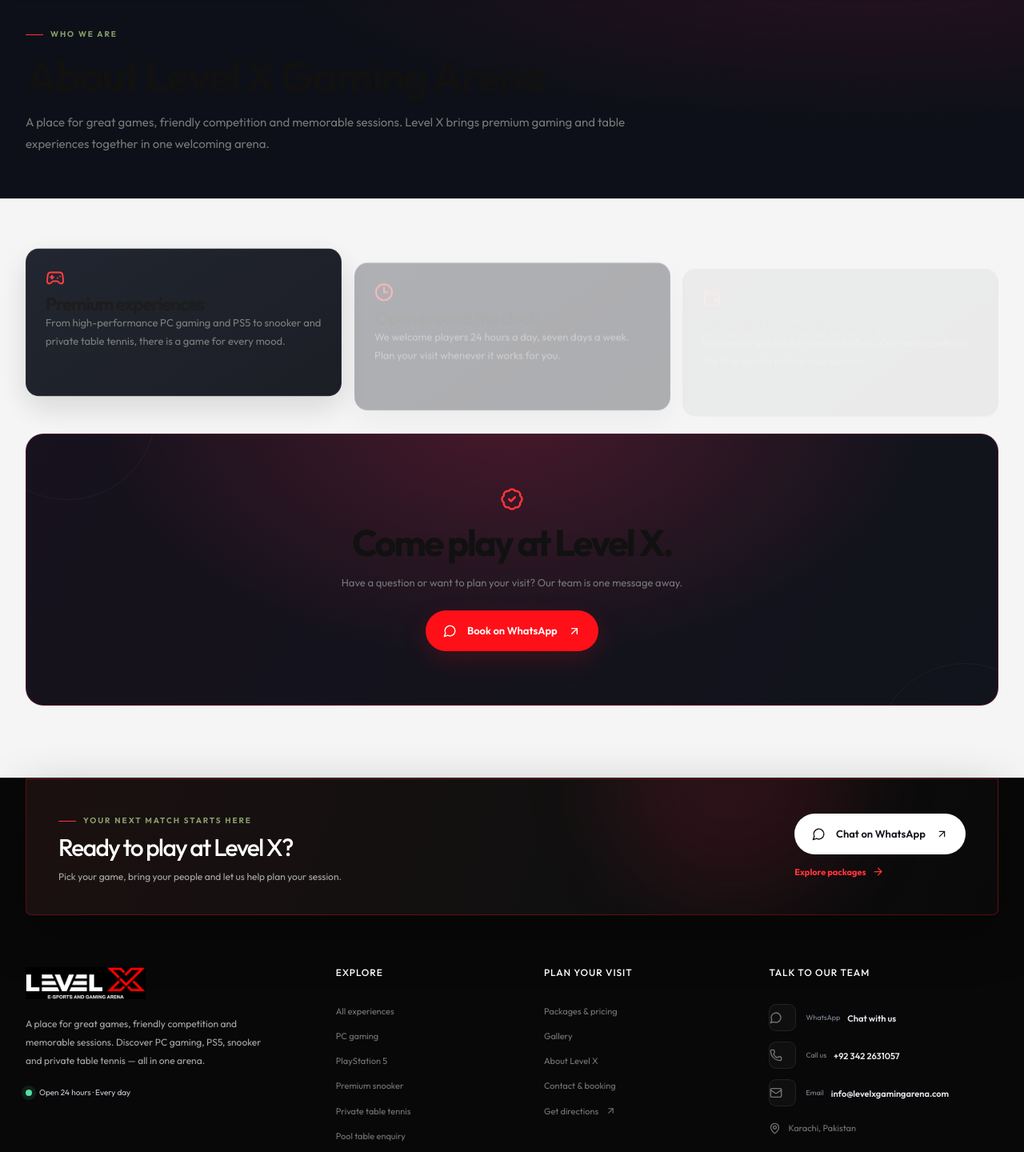
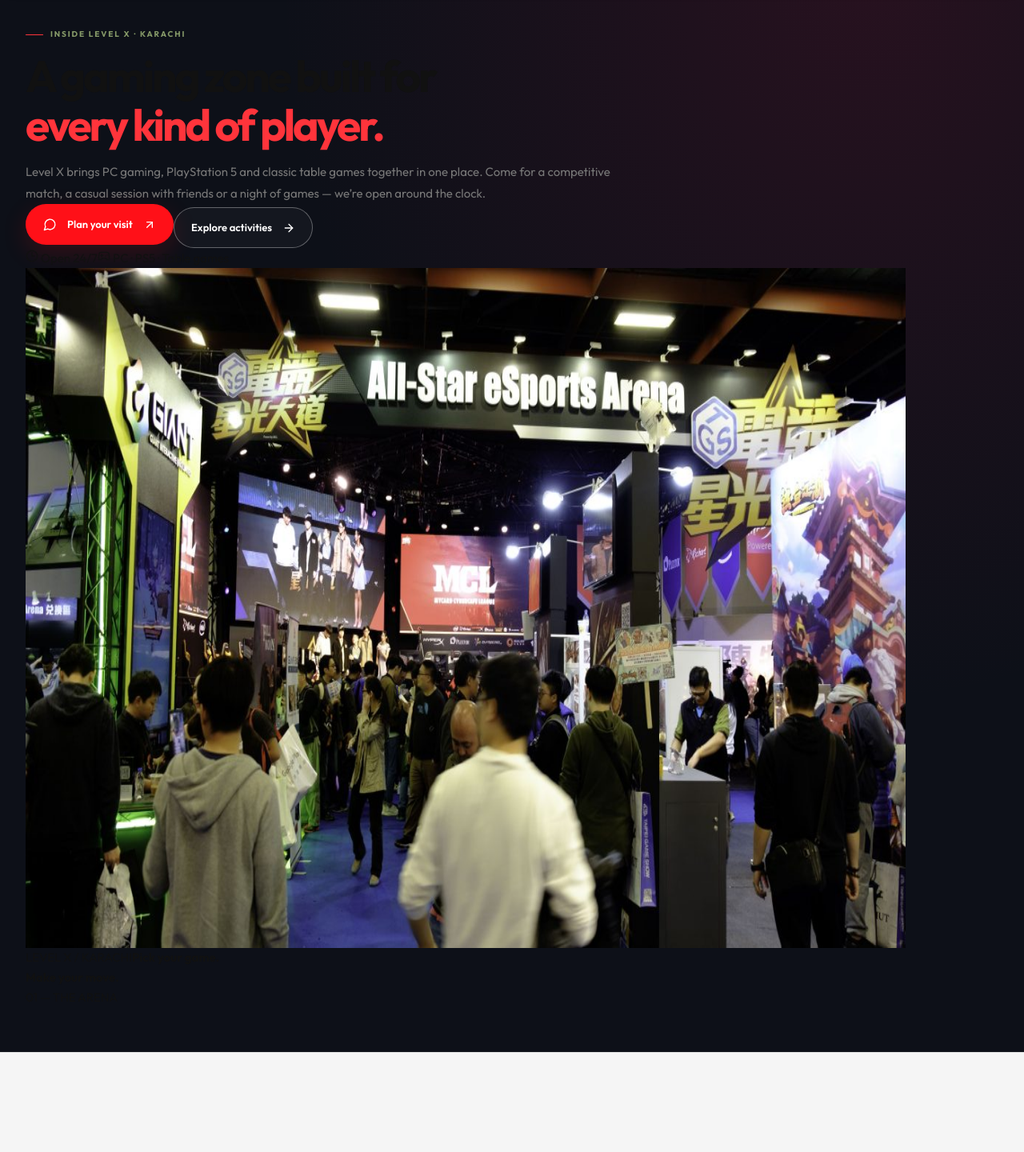
Before and after one commit to syedhussainabbaszaidi/levelxgamingarena, a Next.js app: page /about-us in a window 1280 px wide. Shown: the part 160-1600 px from the top of the page at 80% size. Built offline with nearby package versions, Linux system fonts and the light colour scheme.

Commit message:
Redesign About page for gaming arena

```diff
--- a/app/about-us/page.tsx
+++ b/app/about-us/page.tsx
@@ -1,32 +1,72 @@
 import type { Metadata } from "next";
-import { BadgeCheck, Clock3, Gamepad2, Wallet } from "lucide-react";
-import { PageIntro, WhatsAppButton } from "../components";
+import Image from "next/image";
+import Link from "next/link";
+import { ArrowRight, ArrowUpRight, Clock3, Gamepad2, Monitor, Trophy, Users, Wallet } from "lucide-react";
+import { WhatsAppButton, SectionHeading } from "../components";
 import { pageMetadata } from "../seo";
 
 export const metadata: Metadata = pageMetadata({
-  title: "About Level X Gaming Arena",
-  description: "Get to know Level X Gaming Arena in Karachi, a 24/7 venue for PC gaming, PS5, premium snooker and private table tennis.",
+  title: "About Level X Gaming Arena in Karachi",
+  description: "Discover Level X Gaming Arena in Karachi — PC gaming, PlayStation 5, premium snooker, table tennis, pool and private gaming rooms, open 24/7.",
   path: "/about-us/",
-  keywords: ["about Level X Gaming Arena", "gaming arena Karachi", "PC gaming Karachi", "PS5 Karachi"],
+  keywords: ["about Level X Gaming Arena", "gaming zone Karachi", "gaming arena Karachi", "PC gaming Karachi", "PS5 Karachi"],
 });
+
+const arenaFeatures = [
+  { icon: Monitor, title: "PC gaming stations", copy: "Get into competitive favourites including CS2, PUBG, VALORANT and DOTA." },
+  { icon: Gamepad2, title: "PlayStation 5", copy: "Pick your game, grab a controller and enjoy a console session with friends." },
+  { icon: Trophy, title: "Cue sports & table games", copy: "Take a break from the screen with premium snooker, pool and private table tennis." },
+  { icon: Users, title: "Private spaces", copy: "Ask our team about VIP private rooms and options for your group." },
+];
 
 export default function About() {
   return (
     <>
-      <section className="page-hero"><div className="container"><PageIntro eyebrow="Who we are" title="About Level X Gaming Arena" copy="A place for great games, friendly competition and memorable sessions. Level X brings premium gaming and table experiences together in one welcoming arena." /></div></section>
-      <section className="content-section">
+      <section className="page-hero about-hero">
+        <div className="container about-hero-grid">
+          <div className="page-intro" data-reveal="intro">
+            <span className="eyebrow">Inside Level X · Karachi</span>
+            <h1>A gaming zone built for <em>every kind of player.</em></h1>
+            <p>Level X brings PC gaming, PlayStation 5 and classic table games together in one place. Come for a competitive match, a casual session with friends or a night of games — we’re open around the clock.</p>
+            <div className="about-hero-actions">
+              <WhatsAppButton message="Hi Level X, I would like to plan a visit. Please share availability and current rates." label="Plan your visit" />
+              <Link className="button button-outline" href="/#activities">Explore activities <ArrowRight size={16} /></Link>
+            </div>
+            <div className="about-quick-facts">
+              <span><Clock3 size={16} /> Open 24/7</span>
+              <span><Gamepad2 size={16} /> PC · PS5 · Table games</span>
+            </div>
+          </div>
+          <div className="about-visual" data-reveal="about-visual">
+            <Image src="/img/gallery/esports-arena.jpg" alt="Gaming arena floor at Level X Gaming Arena" width={1100} height={850} priority />
+            <div className="about-visual-label"><span>LEVEL X / KARACHI</span><strong>Pick your game.<br />Make your move.</strong></div>
+            <span className="about-visual-index">01 — THE ARENA</span>
+          </div>
+        </div>
+      </section>
+
+      <section className="section about-intro-section">
+        <div className="container about-intro-grid">
+          <div><span className="eyebrow">What we’re about</span><h2>One place.<br /><em>So many ways to play.</em></h2></div>
+          <div className="about-intro-copy"><p>Not every visit has to look the same. Lock in at a PC station, challenge a friend on PS5, line up a shot at the snooker table or book a private table tennis room. Level X is a gaming zone where you can choose how you want to spend your time.</p><p>We keep booking simple: check the activities and published rates, then message our team on WhatsApp to confirm availability before you visit.</p><Link className="text-link" href="/packages/">View activities & rates <ArrowRight size={15} /></Link></div>
+        </div>
+      </section>
+
+      <section className="section about-activities-section">
         <div className="container">
-          <div className="feature-grid">
-            <article className="info-card"><Gamepad2 /><h2>Premium experiences</h2><p>From high-performance PC gaming and PS5 to snooker and private table tennis, there is a game for every mood.</p></article>
-            <article className="info-card"><Clock3 /><h2>Open around the clock</h2><p>We welcome players 24 hours a day, seven days a week. Plan your visit whenever it works for you.</p></article>
-            <article className="info-card"><Wallet /><h2>Straightforward pricing</h2><p>Browse our published rates and offers. Our team confirms the final details before your session.</p></article>
+          <SectionHeading eyebrow="The line-up" title="Find your way to play." copy="From high-performance PC sessions to table games away from the screen, there’s something to bring your crew together." />
+          <div className="feature-grid about-feature-grid">
+            {arenaFeatures.map(({ icon: Icon, title, copy }, index) => <article className="info-card about-feature-card" key={title}><span className="about-feature-number">0{index + 1}</span><span className="about-feature-icon"><Icon size={23} /></span><h3>{title}</h3><p>{copy}</p></article>)}
           </div>
-          <div className="cta-band about-cta">
-            <BadgeCheck size={30} className="cta-icon" />
-            <h2>Come play at Level X.</h2>
-            <p>Have a question or want to plan your visit? Our team is one message away.</p>
-            <WhatsAppButton message="Hi Level X, I would like to know more about the arena." />
-          </div>
+          <div className="about-extra-line"><span>ALSO AT LEVEL X</span><strong>Pool table <i>·</i> VIP private rooms</strong><a href="https://wa.me/923422631057?text=Hi%20Level%20X%2C%20please%20share%20availability%20and%20rates%20for%20pool%20and%20VIP%20private%20rooms." target="_blank" rel="noopener noreferrer">Ask for availability <ArrowUpRight size={14} /></a></div>
+        </div>
+      </section>
+
+      <section className="about-availability">
+        <div className="container about-availability-inner">
+          <div className="about-availability-mark"><Clock3 size={25} /><span>24 / 7</span></div>
+          <div><span className="eyebrow">Whenever you’re ready</span><h2>Open all day.<br /><em>Ready for your next game.</em></h2><p>Level X Gaming Arena is open 24 hours a day, seven days a week. Message us before your visit to check activity availability and current offers.</p></div>
+          <div className="about-availability-action"><WhatsAppButton message="Hi Level X, I am planning to visit. Please confirm availability and current rates." label="Message the arena" /></div>
         </div>
       </section>
     </>
```
